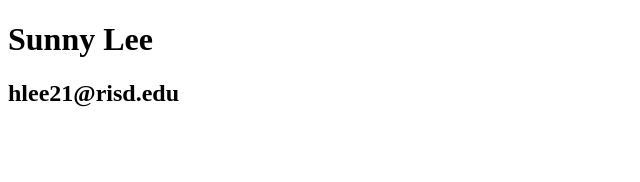
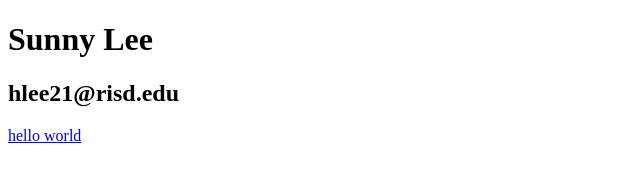
Before and after one commit to hyosun91/hyosun91.github.io, a plain HTML site: page index.html in a window 1280 px wide. Shown: the full height of the page, 0-640 px from the left. Drawn offline with Linux system fonts and the light colour scheme.

Commit message:
link to hello world

```diff
--- a/index.html
+++ b/index.html
@@ -5,4 +5,9 @@
 <h1> Sunny Lee </h1>
 <h2> hlee21@risd.edu </h2>
 </head>
+
+<body>
+<a href="http://hyosun91.github.io/helloworld/helloworld.html"/> hello world</a>
+</body>
+
 </html>
```
